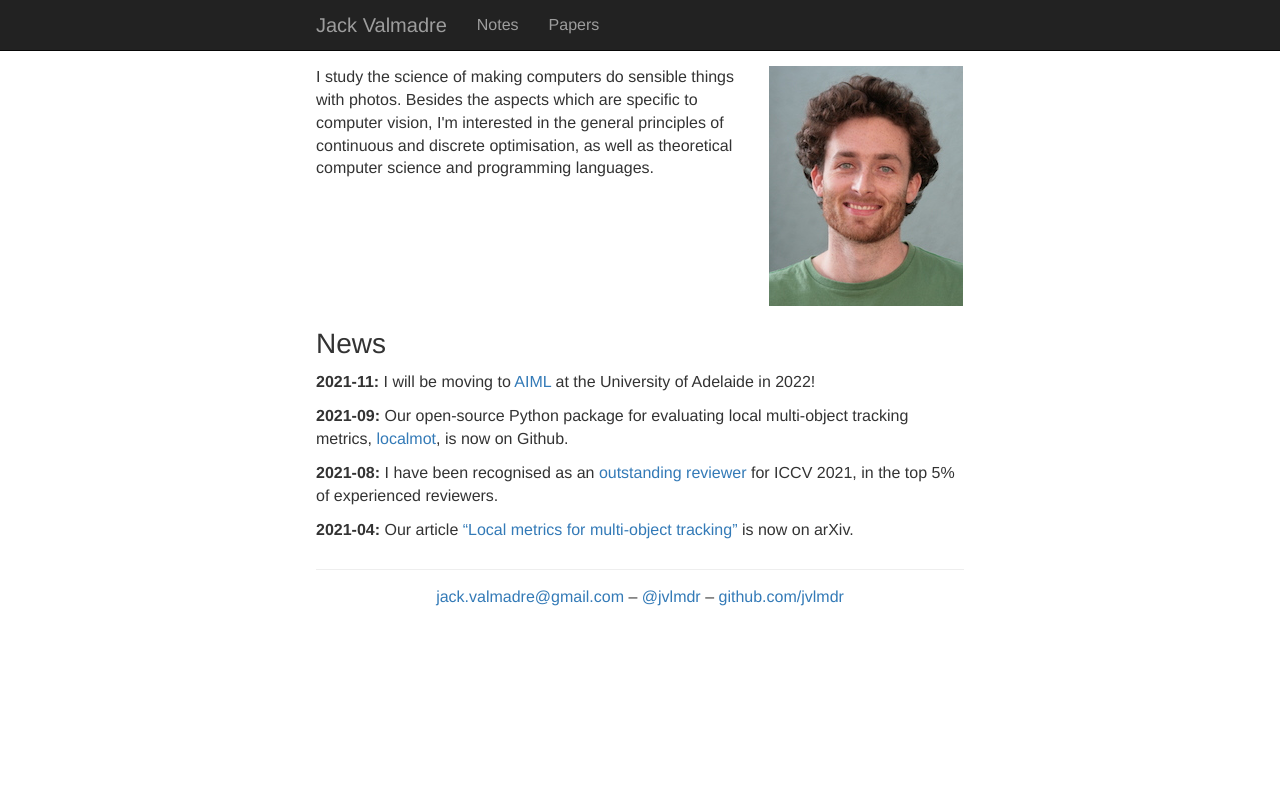
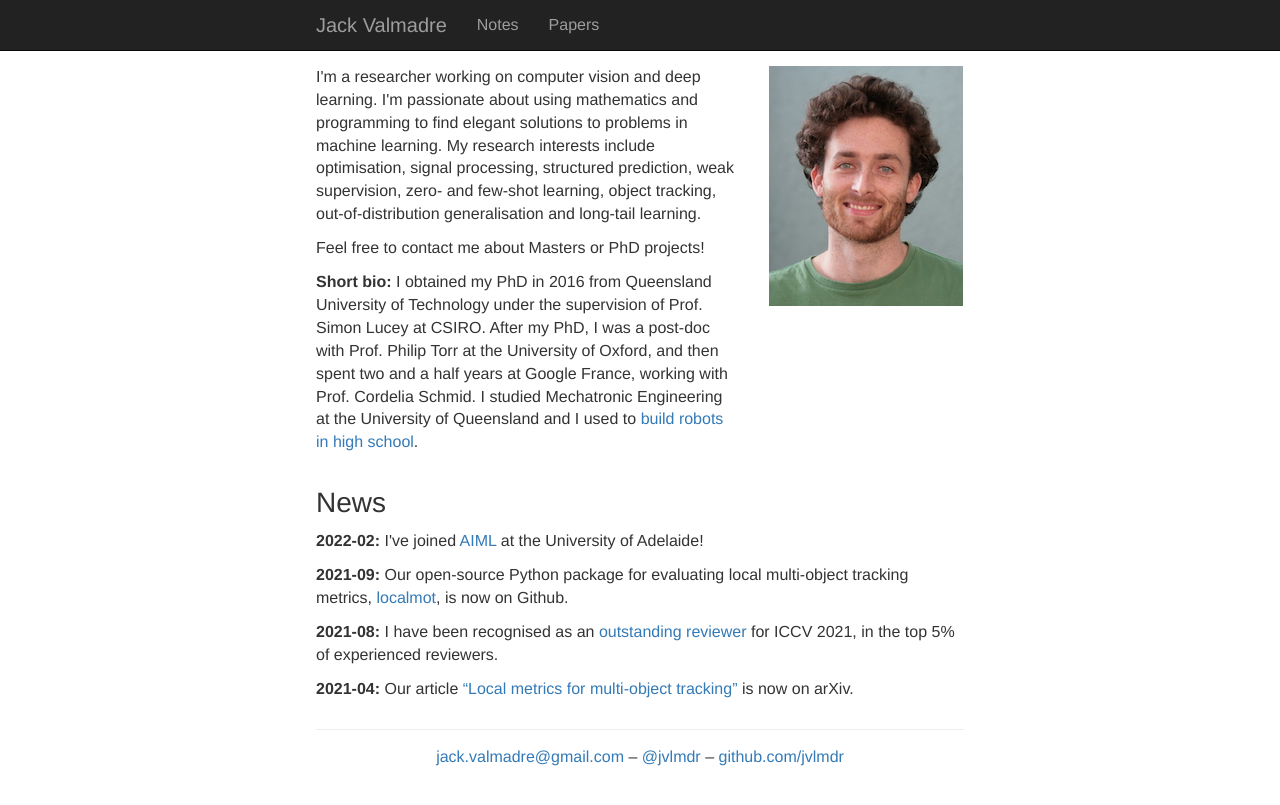
Before and after one commit to jvlmdr/jack.valmadre.net, a Jekyll site: the page built from index.html, in a window 1280 px wide. Shown: the top 805 px of the page. Built offline with Jekyll 4.4.1, drawn with Linux system fonts in a browser that asks for light colours; nearby versions of some CDN libraries.

Commit message:
Update blurb

```diff
--- a/index.html
+++ b/index.html
@@ -8,8 +8,18 @@ layout: default
 <div class="row">
 <div class="col-md-8">
 <p>
-I study the science of making computers do sensible things with photos.
-Besides the aspects which are specific to computer vision, I'm interested in the general principles of continuous and discrete optimisation, as well as theoretical computer science and programming languages.
+  I'm a researcher working on computer vision and deep learning.
+  I'm passionate about using mathematics and programming to find elegant solutions to problems in machine learning.
+  My research interests include optimisation, signal processing, structured prediction, weak supervision, zero- and few-shot learning, object tracking, out-of-distribution generalisation and long-tail learning.
+</p>
+<p>
+  Feel free to contact me about Masters or PhD projects!
+</p>
+<p>
+  <strong>Short bio:</strong>
+  I obtained my PhD in 2016 from Queensland University of Technology under the supervision of Prof. Simon Lucey at CSIRO.
+  After my PhD, I was a post-doc with Prof. Philip Torr at the University of Oxford, and then spent two and a half years at Google France, working with Prof. Cordelia Schmid.
+  I studied Mechatronic Engineering at the University of Queensland and I used to <a href="https://web.archive.org/web/20210223203312/http://robocup.quantumtorque.com/de/">build robots in high school</a>.
 </p>
 </div>
 <div class="col-md-4" style="text-align: center;">
@@ -20,7 +30,7 @@ Besides the aspects which are specific to computer vision, I'm interested in the
 <div class="row">
 <div class="col-md-12">
 <h3>News</h3>
-<p><strong>2021-11:</strong> I will be moving to <a href="https://www.adelaide.edu.au/aiml/">AIML</a> at the University of Adelaide in 2022!</p>
+<p><strong>2022-02:</strong> I've joined <a href="https://www.adelaide.edu.au/aiml/">AIML</a> at the University of Adelaide!</p>
 <p><strong>2021-09:</strong> Our open-source Python package for evaluating local multi-object tracking metrics, <a href="https://github.com/google-research/localmot">localmot</a>, is now on Github.</p>
 <p><strong>2021-08:</strong> I have been recognised as an <a href="https://iccv2021.thecvf.com/outstanding-reviewers">outstanding reviewer</a> for ICCV 2021, in the top 5% of experienced reviewers.</p>
 <p><strong>2021-04:</strong> Our article <a href="https://arxiv.org/abs/2104.02631">&ldquo;Local metrics for multi-object tracking&rdquo;</a> is now on arXiv.</p>
```
